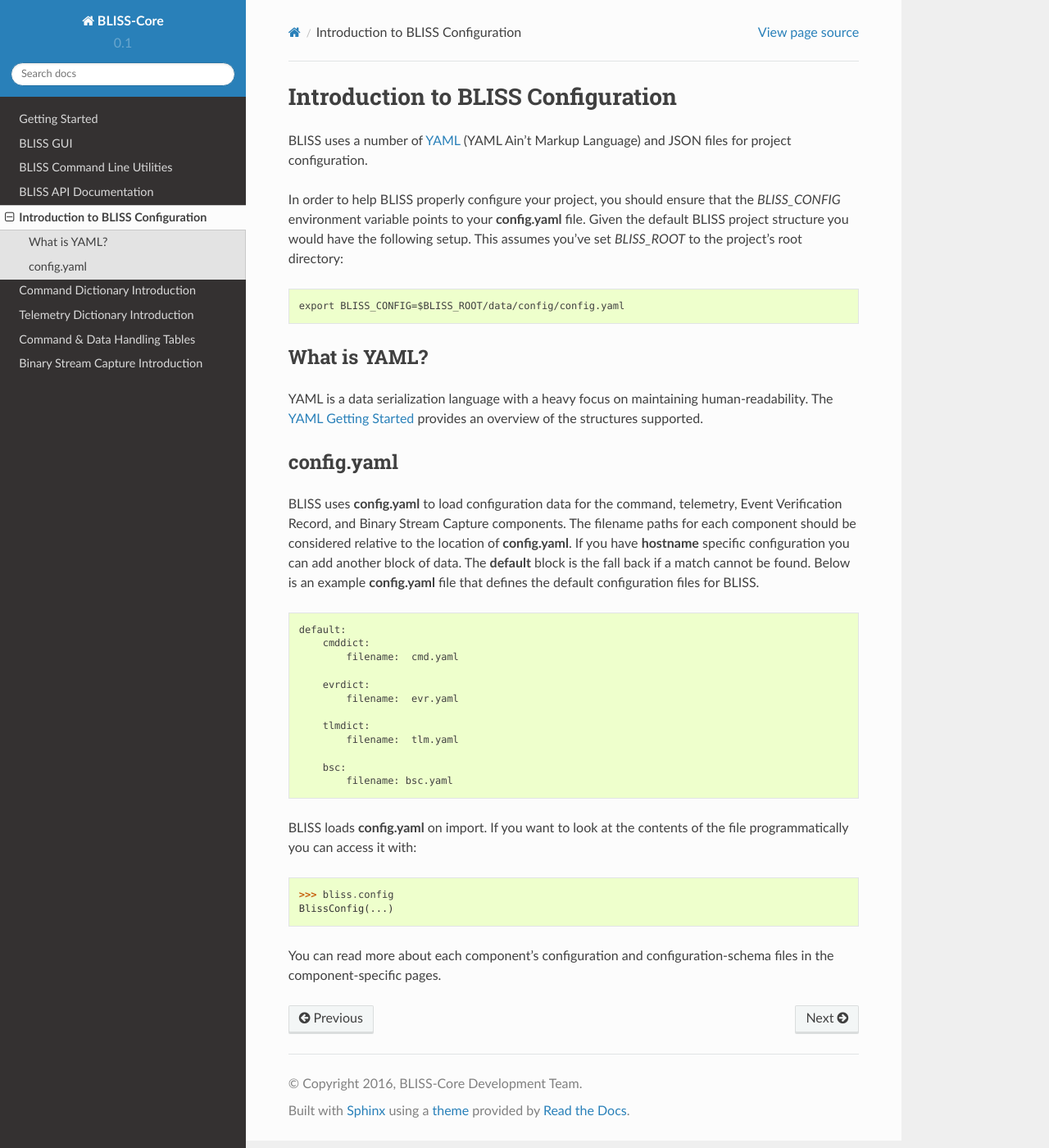
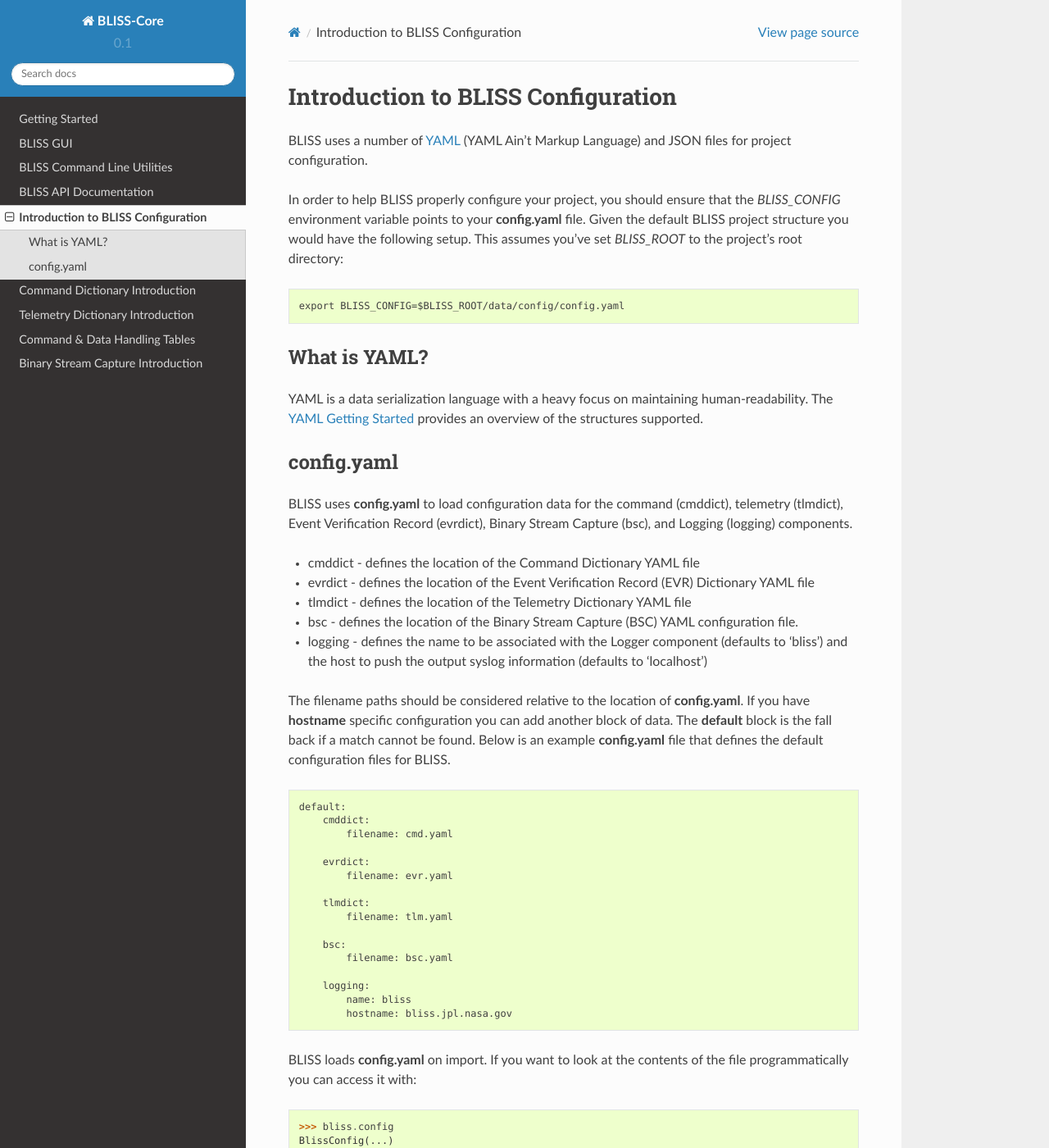
Before and after one commit to NASA-AMMOS/AIT-Core, a Sphinx documentation site: the page built from doc/source/configuration_intro.rst, in a window 1280 px wide and 1400 px high. Shown: the whole window at 82% size. Built offline with Sphinx 7.4.7 and the Read the Docs theme 2.0.0, drawn with Linux system fonts in a browser that asks for light colours.

Commit message:
update to config into documentation to include logging config

```diff
--- a/doc/source/configuration_intro.rst
+++ b/doc/source/configuration_intro.rst
@@ -15,22 +15,34 @@
 config.yaml
 -----------
 
-BLISS uses **config.yaml** to load configuration data for the command, telemetry, Event Verification Record, and Binary Stream Capture components. The filename paths for each component should be considered relative to the location of **config.yaml**. If you have **hostname** specific configuration you can add another block of data. The **default** block is the fall back if a match cannot be found. Below is an example **config.yaml** file that defines the default configuration files for BLISS.
+BLISS uses **config.yaml** to load configuration data for the command (cmddict), telemetry (tlmdict), Event Verification Record (evrdict), Binary Stream Capture (bsc), and Logging (logging) components.
+
+* cmddict - defines the location of the Command Dictionary YAML file
+* evrdict - defines the location of the Event Verification Record (EVR) Dictionary YAML file
+* tlmdict - defines the location of the Telemetry Dictionary YAML file
+* bsc - defines the location of the Binary Stream Capture (BSC) YAML configuration file.
+* logging - defines the name to be associated with the Logger component (defaults to 'bliss') and the host to push the output syslog information (defaults to 'localhost')
+
+The filename paths should be considered relative to the location of **config.yaml**. If you have **hostname** specific configuration you can add another block of data. The **default** block is the fall back if a match cannot be found. Below is an example **config.yaml** file that defines the default configuration files for BLISS.
 
 .. code-block:: none
 
     default:
         cmddict:
-            filename:  cmd.yaml
+            filename: cmd.yaml
 
         evrdict:
-            filename:  evr.yaml
+            filename: evr.yaml
 
         tlmdict:
-            filename:  tlm.yaml
+            filename: tlm.yaml
 
         bsc:
             filename: bsc.yaml
+
+        logging:
+            name: bliss
+            hostname: bliss.jpl.nasa.gov
 
 BLISS loads **config.yaml** on import. If you want to look at the contents of the file programmatically you can access it with:
 
```
